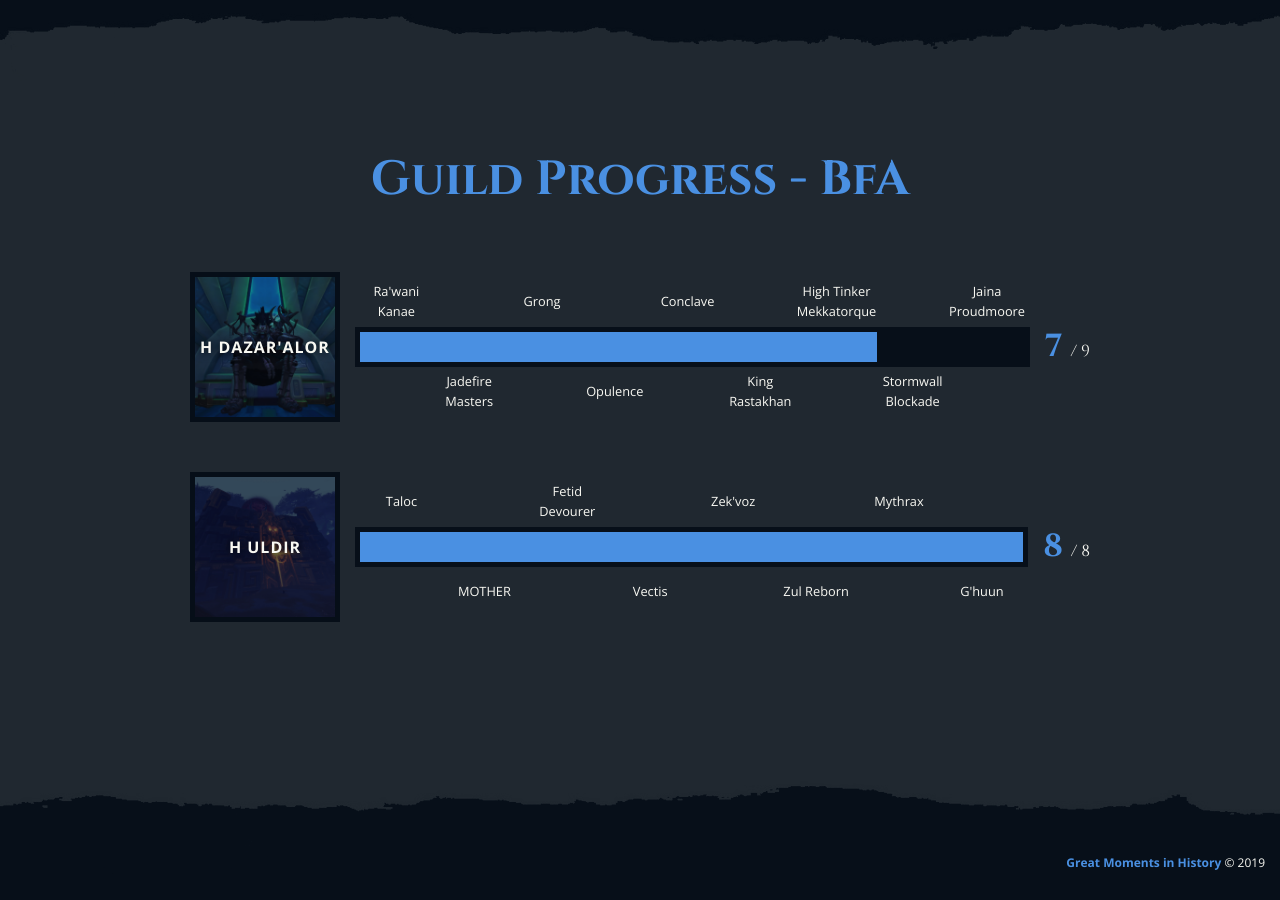
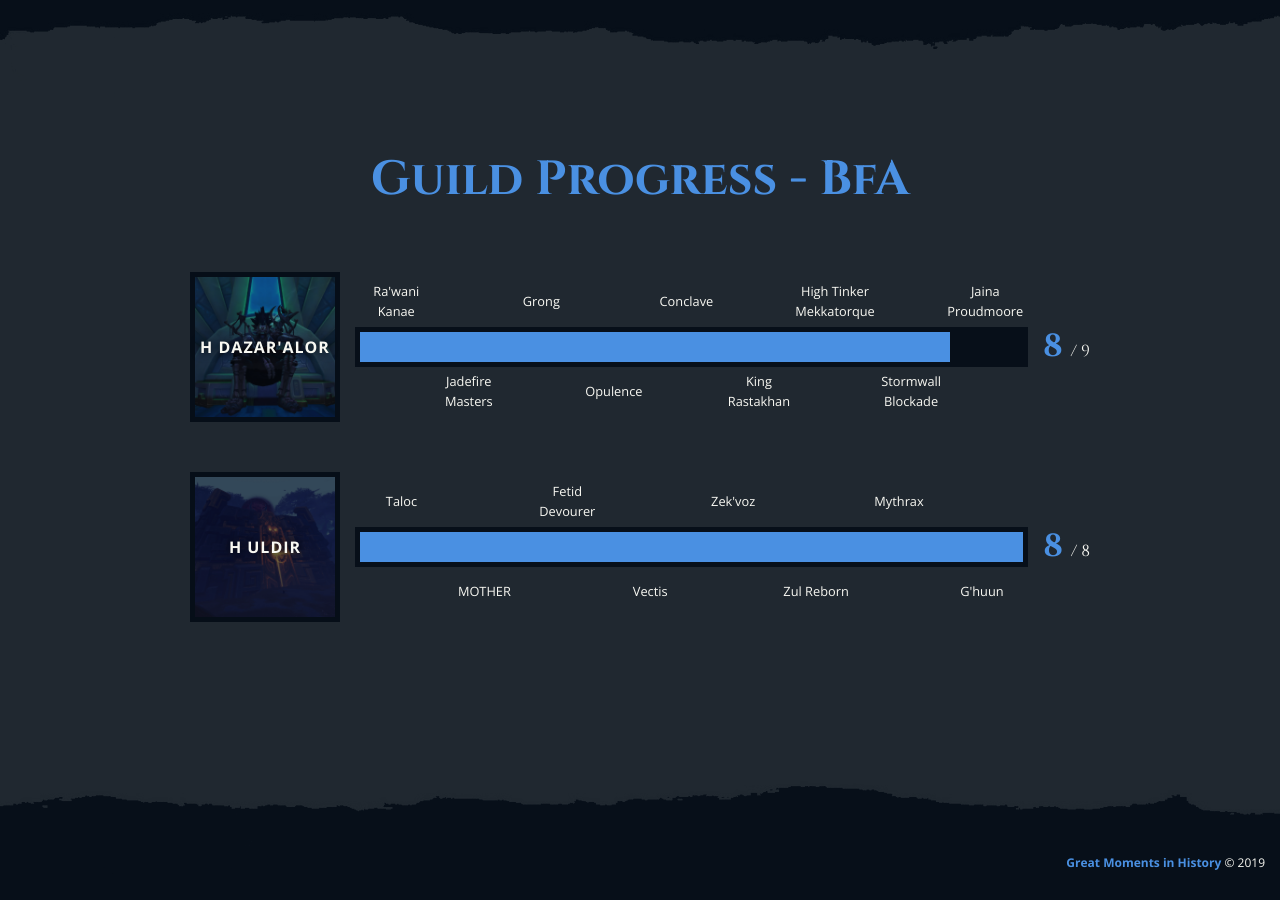
Before and after one commit to gmih/gmih.github.io, a Jekyll site: the page built from index.html, in a window 1280 px wide and 900 px high, scrolled down 2709 px. Built offline with Jekyll 4.4.1, drawn with Linux system fonts in a browser that asks for light colours; nearby versions of some CDN libraries.

Commit message:
Update progress

```diff
--- a/index.html
+++ b/index.html
@@ -64,10 +64,10 @@ layout: default
                             <span class="raid-meter-label">Jaina Proudmoore</span>
                         </div>
                         <div class="meter">
-                            <span style="width:calc(7/9 * 100%);"><span class="progress-meter"></span></span>
+                            <span style="width:calc(8/9 * 100%);"><span class="progress-meter"></span></span>
                         </div>
                     </div>
-                    <div class="progress-numbers"><span class="first-number">7 </span>/ 9</div>
+                    <div class="progress-numbers"><span class="first-number">8 </span>/ 9</div>
                 </div>
 
                 <div class="raid-instance">
```
